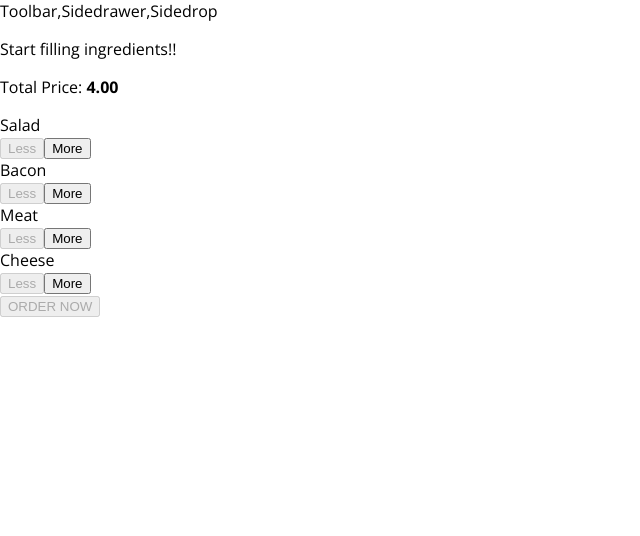
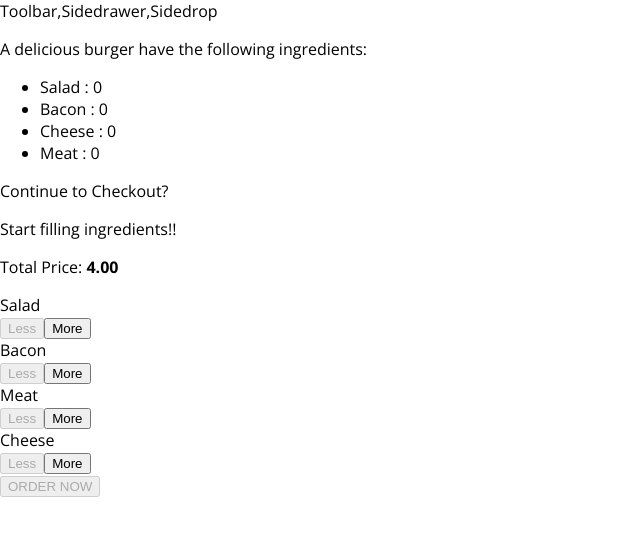
Before and after one commit to ajraj27/Burger-Builder, a React app: page / in a window 1280 px wide. Shown: the top 536 px of the page, without its empty margins (0-640 px from the left). Built offline with nearby package versions, Linux system fonts and the light colour scheme.

Commit message:
Added summary modal

```diff
--- /dev/null
+++ b/src/components/Burger/Modal/Modal.css
@@ -0,0 +1,20 @@
+.Modal {
+    position: fixed;
+    z-index: 500;
+    background-color: white;
+    width: 70%;
+    border: 1px solid #ccc;
+    box-shadow: 1px 1px 1px black;
+    padding: 16px;
+    left: 15%;
+    top: 30%;
+    box-sizing: border-box;
+    transition: all 0.3s ease-out;
+}
+
+@media (min-width: 600px) {
+    .Modal {
+        width: 500px;
+        left: calc(50% - 250px);
+    }
+}
--- /dev/null
+++ b/src/components/Burger/Modal/Modal.js
@@ -0,0 +1,11 @@
+import React from 'react';
+
+import classes from './Modal.css';
+
+const modal=(props) => (
+      <div className={classes.Modal}>
+          {props.children}
+      </div>
+)
+
+export default modal;
--- /dev/null
+++ b/src/components/Burger/OrderSummary/OrderSummary.js
@@ -0,0 +1,25 @@
+import React from 'react';
+
+import Aux from '../../../hoc/Aux';
+
+const orderSummary=(props) => {
+  const listIngredients=Object.keys(props.ingredients)
+    .map(igkey => (
+      <li key={igkey}>
+            <span style={{textTransform:'capitalize'}}>{igkey}</span> : {props.ingredients[igkey]}
+      </li>
+    ))
+
+  return (
+    <Aux>
+        <p> A delicious burger have the following ingredients:</p>
+        <ul>
+            {listIngredients}
+        </ul>
+        <p>Continue to Checkout?</p>
+
+    </Aux>
+  )
+}
+
+export default orderSummary;
--- a/src/containers/BurgerBuilder/BurgerBuilder.js
+++ b/src/containers/BurgerBuilder/BurgerBuilder.js
@@ -3,6 +3,8 @@
 import Aux from '../../hoc/Aux';
 import Burger from '../../components/Burger/Burger';
 import BuildControls from '../../components/Burger/BuildControls/BuildControls';
+import Modal from '../../components/Burger/Modal/Modal';
+import OrderSummary from '../../components/Burger/OrderSummary/OrderSummary';
 
 const INGREDIENT_PRICE={
   salad:0.3,
@@ -83,6 +85,9 @@
 
     return(
         <Aux>
+            <Modal>
+              <OrderSummary ingredients={this.state.ingredients}/>
+            </Modal>
             <Burger ingredients={this.state.ingredients} />
             <BuildControls
               addIngredient={this.addIngredientHandler}
```
